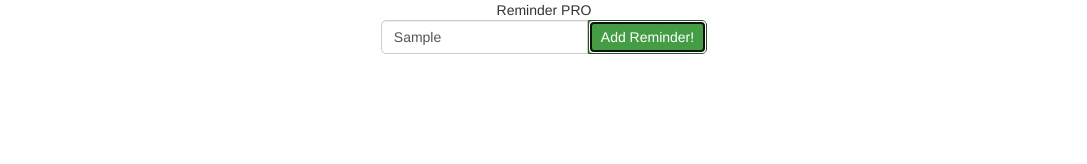
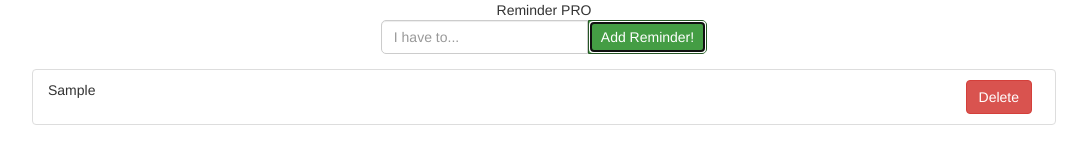
Before and after one commit to zyzmoz/reminder-pro, a React app: page / in a window 1280 px wide. Both pictures are taken after typing "Sample" into the empty fields and a click on the button "Add Reminder!". Shown: the whole page, without its empty margins (96-1183 px from the left). Built offline with nearby package versions, Linux system fonts and the light colour scheme.

Commit message:
List added

```diff
--- a/src/components/App.css
+++ b/src/components/App.css
@@ -7,6 +7,27 @@ body {
     border-radius: 5px 0px 0px 5px;
 }
 
-.btn {
+.add {
     border-radius: 0px 5px 5px 0px;
 }
+
+.data {
+    width: 80%;
+    text-align: left;
+    margin: 0 auto;
+    margin-top: 15px;
+}
+
+.grouping:after, .grouping:before{
+    content: ' ';
+    display: table;
+}
+
+.grouping:after{
+    clear: both;
+}
+
+.btn-danger {
+    float: right;
+    margin-right: 8px;
+}
--- a/src/components/App.js
+++ b/src/components/App.js
@@ -15,7 +15,32 @@ class App extends Component{
 
     addReminder(){
         console.log('this', this);
-        this.props.addReminder(this.state.text);
+        if (this.state.text !== '')
+          this.props.addReminder(this.state.text);
+        this.setState({text:''});
+
+    }
+
+    renderReminders() {
+        const { reminders } = this.props;
+        return (
+            <ul className="list-group">
+                {
+                    reminders.map(reminder => {
+                        return (
+                            <li className="list-group-item" key={reminder.id}>
+                                <div className="grouping">
+                                    {reminder.text}
+                                    <button className="btn btn-danger">Delete</button>
+                                </div>
+
+                            </li>
+                        )
+                    })
+                }
+            </ul>
+
+        )
     }
 
     render(){
@@ -24,15 +49,19 @@ class App extends Component{
                 <div className="title">
                     Reminder PRO
                 </div>
-                <div className="form-inline">
+                <div className="form-inline ">
                     <div className="form-group">
                         <input
                             className="form-control"
                             placeholder="I have to..."
                             onChange={e => this.setState({text: e.target.value})}
+                            value={this.state.text}
                         />
                     </div>
-                    <button type="button" className="btn btn-success" onClick={() => this.addReminder()}>Add Reminder!</button>
+                    <button type="button" className="btn btn-success add" onClick={() => this.addReminder()}>Add Reminder!</button>
+                </div>
+                <div className="data">
+                    { this.renderReminders() }
                 </div>
             </div>
         )
```
